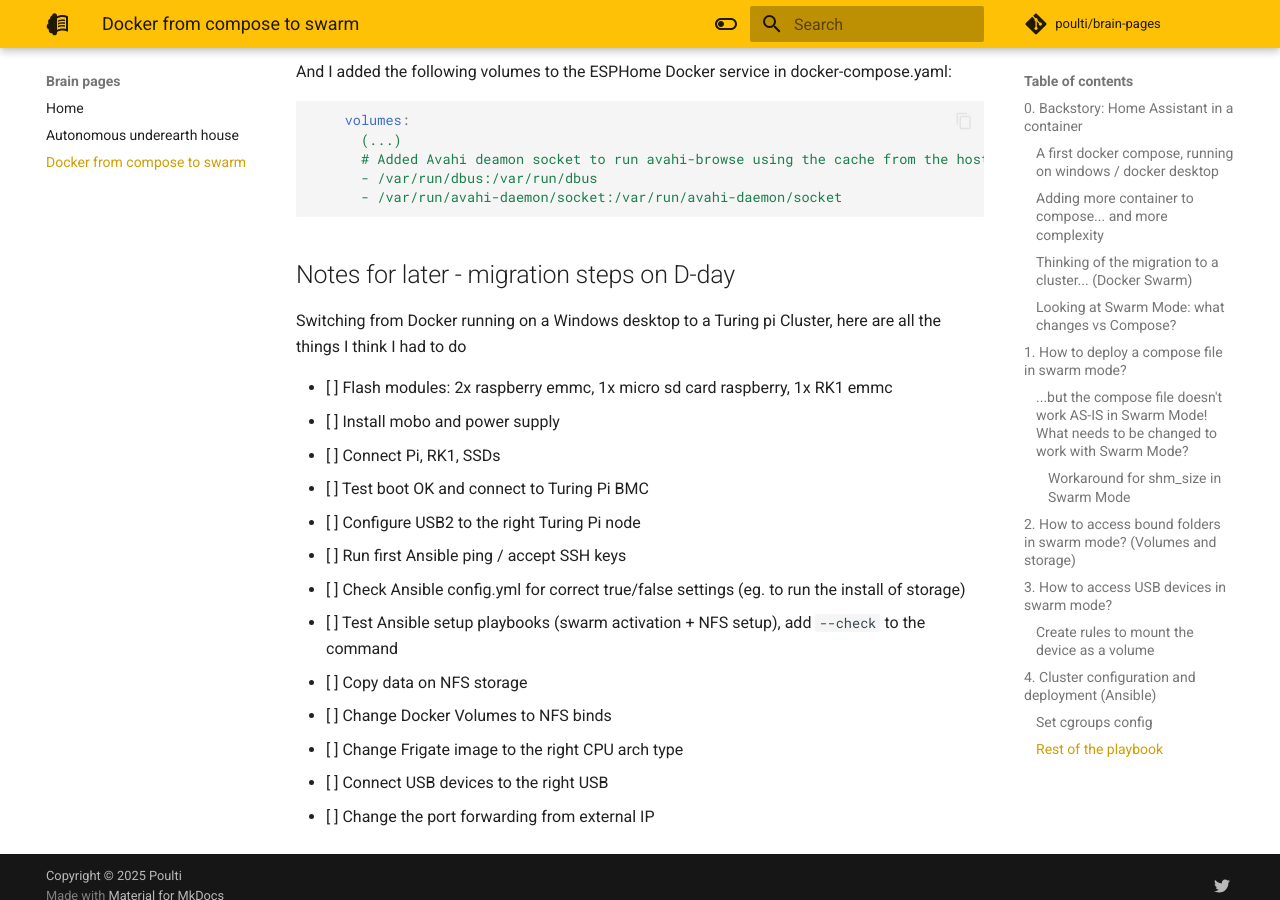
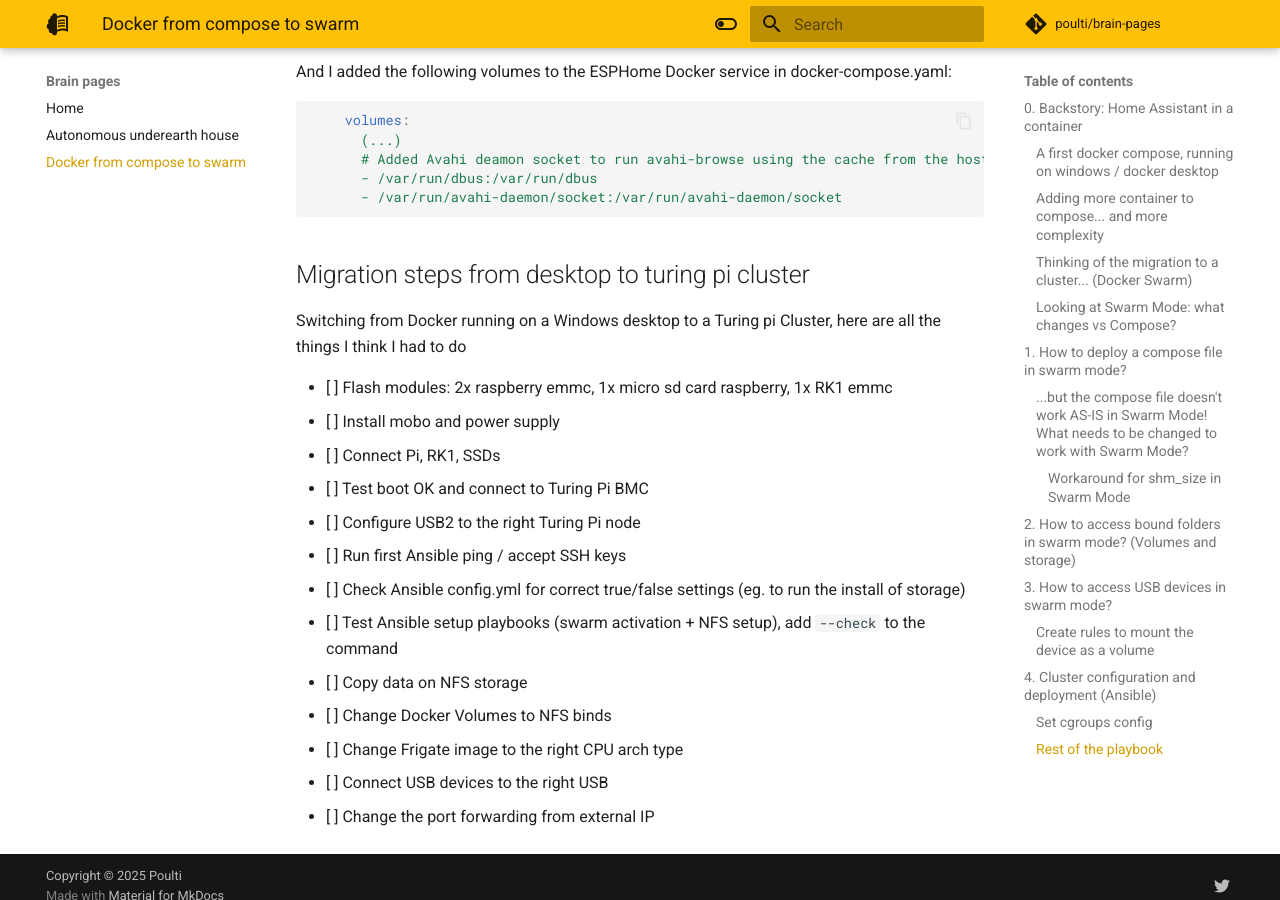
Before and after one commit to poulti/brain-pages, an MkDocs documentation site: the page built from docs/docker-from-compose-to-swarm.md, in a window 1280 px wide and 900 px high, scrolled down 16720 px. Built offline with MkDocs 1.6.1 and Material for MkDocs 9.7.7, drawn with Linux system fonts in a browser that asks for light colours; comment, search, counter and statistics services are not loaded.

Commit message:
Changed title of last section

````diff
--- a/docs/docker-from-compose-to-swarm.md
+++ b/docs/docker-from-compose-to-swarm.md
@@ -605,7 +605,7 @@
 ```
 
 
-## Notes for later - migration steps on D-day
+## Migration steps from desktop to turing pi cluster
 
 Switching from Docker running on a Windows desktop to a Turing pi Cluster, here are all the things I think I had to do
 
````
